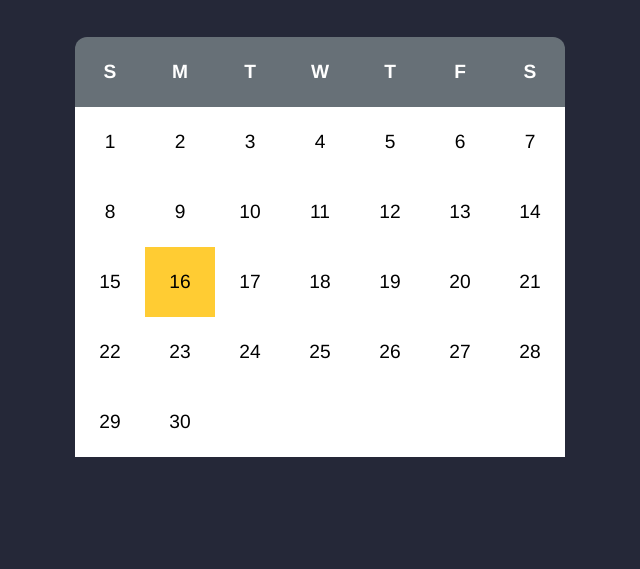
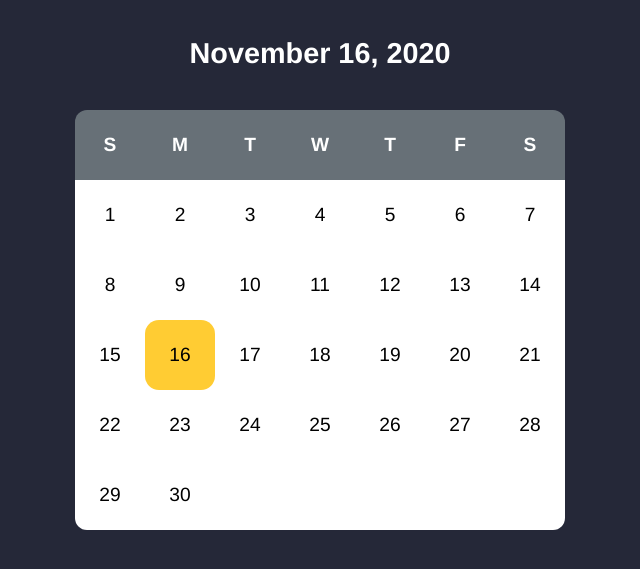
Before and after one commit to loydle/calendar-js, a plain HTML site: page index.html in a window 1280 px wide. Shown: the part 111-680 px from the top of the page, without its empty margins (320-960 px from the left). Drawn offline with Linux system fonts and the light colour scheme.

Commit message:
refactor: simplify code

```diff
--- a/main.js
+++ b/main.js
@@ -6,55 +6,64 @@
 */
 class CalendarJS {
     constructor(date) {
-        this.date = (date) ? date : new Date();
-        this.year = this.date.getFullYear();
+        this.date  = date ? date : new Date();
+        this.year  = this.date.getFullYear();
         this.month = this.date.getMonth();
-        this.html = this.getHTML();
+        this.html  = this.getHTML();
     }
 
     getDaysOfMonthAsHTML() {
         let section = document.createElement('section');
         let date = 1;
+        /* Loop over weeks */
         for (let i = 0; i < 6; i += 1) {
-            let ul = document.createElement("ul");
-
-            //creating individual cells, filing them up with data.
+            let ul = document.createElement('ul');
+            /* Loop over days in week */
             for (let j = 0; j < 7; j++) {
+                /* Day is not part of this week */
                 if (i === 0 && j < (new Date(this.date.getFullYear(), this.date.getMonth())).getDay()) {
                     const li = document.createElement('li');
-                    const cellText = document.createTextNode("");
-                    li.appendChild(cellText);
                     ul.appendChild(li);
                 }
+                /* Day is over the week (ex: if day is 32) */
                 else if (date > new Date(this.date.getMonth(), this.date.getFullYear(), 0).getDate()) {
                     break;
                 }
-
+                /* Day is part of the week */
                 else {
                     const li = document.createElement('li');
-                    const cellText = document.createTextNode(date);
+                    /* Day is today, add class .today */
                     if (date === this.date.getDate() && this.year === this.date.getFullYear() && this.month === this.date.getMonth()) {
                         li.classList.add("today");
                     }
-                    li.appendChild(cellText);
+                    /* date is not today but part of the week */
+                    li.appendChild(document.createTextNode(date));
                     ul.appendChild(li);
-                    date++;
+                    date += 1;
                 }
             }
             section.appendChild(ul)
         }
-
         return section;
     }
-
+    prev () {
+        console.log('ok')
+    }
     getHTML() {
         const article = document.createElement('article');
         article.id = 'calendar';
-        article.innerHTML = `
+        article.innerHTML += `
+        <h1>${this.date.toLocaleString('en-EN', { year: 'numeric', month: 'long', day: 'numeric' })}</h1>
         <header>
-        <ul>
-        <li>S</li><li>M</li><li>T</li><li>W</li><li>T</li><li>F</li><li>S</li>
-        </ul>
+            <ul>
+                <li>S</li>
+                <li>M</li>
+                <li>T</li>
+                <li>W</li>
+                <li>T</li>
+                <li>F</li>
+                <li>S</li>
+            </ul>
         </header>
         `;
         article.appendChild(this.getDaysOfMonthAsHTML());
--- a/style.css
+++ b/style.css
@@ -26,7 +26,6 @@ h1 {
 
 #calendar {
     display: inline-block;
-    border-radius: 4px;
 }
 #calendar header ul,
 #calendar section ul {
@@ -45,6 +44,11 @@ h1 {
     width: 70px;
     height: 70px;
 }
+#calendar section ul li:hover {
+    cursor: pointer;
+    background-color: #ffcc3359;
+    border-radius: 14px;
+}
 
 #calendar header ul {
     background-color: #677077;
@@ -55,6 +59,8 @@ h1 {
 }
 #calendar section {
     background-color: #fff;
+    border-bottom-left-radius: 12px;
+    border-bottom-right-radius: 12px;
 }
 
 #calendar section ul:last-child {
@@ -63,4 +69,5 @@ h1 {
 
 #calendar section ul li.today {
     background-color: #ffcc33;
+    border-radius: 14px;
 }
```
